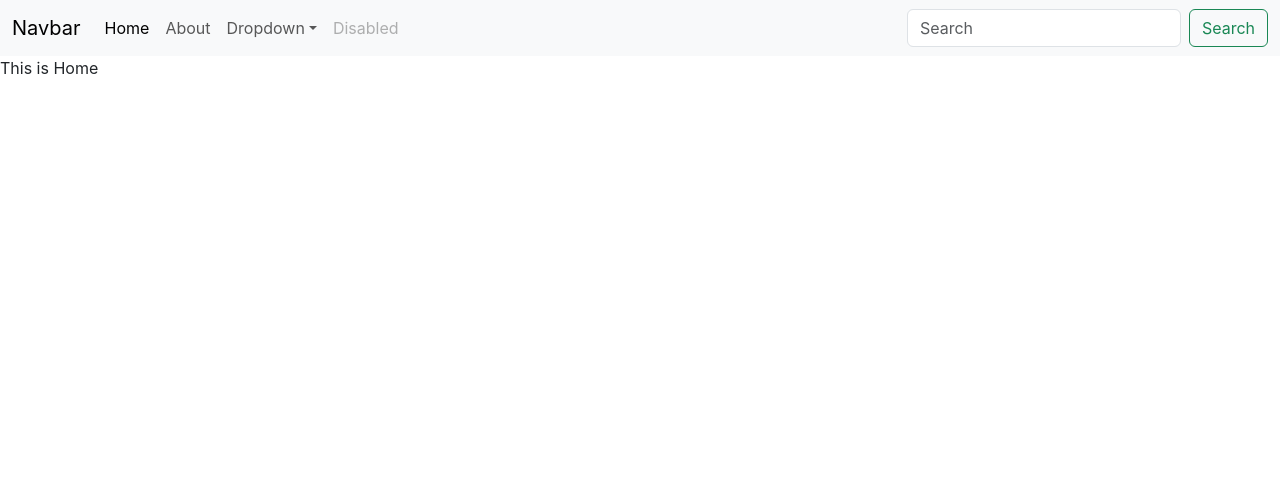
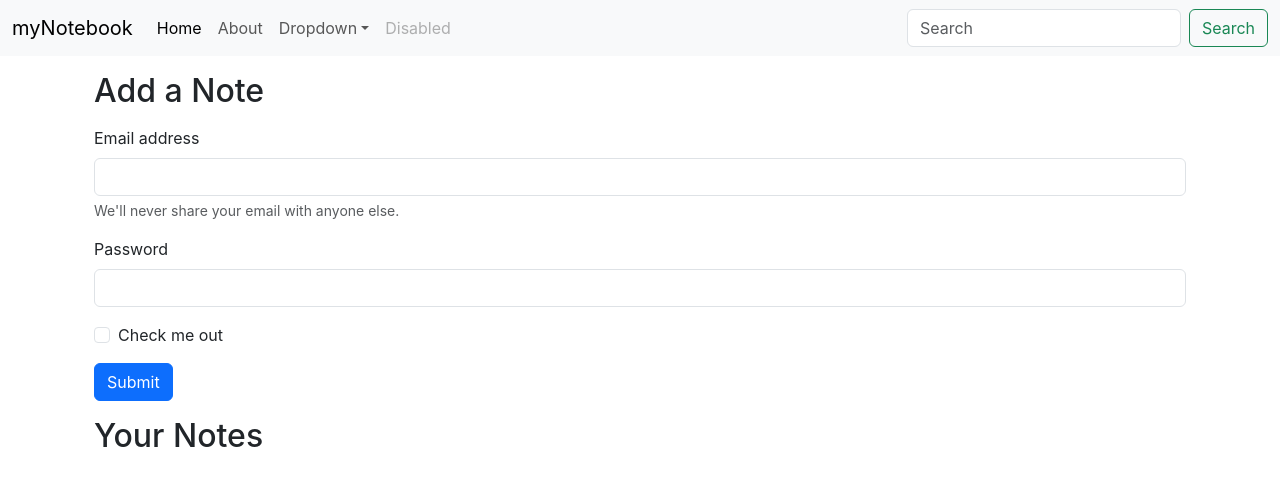
Before and after one commit to Alight-Shivam/My-Notebook, a React (Create React App) app: page / in a window 1280 px wide. Shown: the top 486 px of the page. Built offline with nearby package versions, Linux system fonts and the light colour scheme; the HTML template or start-up script is replaced by a standard one.

Commit message:
project in progress

```diff
--- a/src/App.js
+++ b/src/App.js
@@ -15,13 +15,12 @@
     <NoteState>
      <Router>
     <Navbar />
+    <div className="container">
      <Routes>
      <Route path="/" element={<Home />} />
      <Route path="/about" element={<About />} />
-
-
         </Routes>
-
+      </div>
     </Router>
     </NoteState>
     </>
--- a/src/components/Home.js
+++ b/src/components/Home.js
@@ -3,7 +3,28 @@
 const Home = () => {
   return (
     <div>
-      This is Home
+      <div className="container my-3">
+      <h2>Add a Note</h2>
+      <form className='my-3'>
+  <div class="mb-3">
+    <label for="exampleInputEmail1" class="form-label">Email address</label>
+    <input type="email" class="form-control" id="exampleInputEmail1" aria-describedby="emailHelp"/>
+    <div id="emailHelp" class="form-text">We'll never share your email with anyone else.</div>
+  </div>
+  <div class="mb-3">
+    <label for="exampleInputPassword1" class="form-label">Password</label>
+    <input type="password" class="form-control" id="exampleInputPassword1"/>
+  </div>
+  <div class="mb-3 form-check">
+    <input type="checkbox" class="form-check-input" id="exampleCheck1"/>
+    <label class="form-check-label" for="exampleCheck1">Check me out</label>
+  </div>
+  <button type="submit" class="btn btn-primary">Submit</button>
+</form>
+</div>
+<div className="container my-3">
+  <h2>Your Notes</h2>
+</div>
     </div>
   )
 }
--- a/src/components/Navbar.js
+++ b/src/components/Navbar.js
@@ -5,24 +5,24 @@
 const Navbar = () => {
     let location = useLocation();
     useEffect(() => {
-        console.log(location);
+        console.log(location.pathname);
         }, [location]);
 
   return (
     <div>
       <nav className="navbar navbar-expand-lg bg-body-tertiary">
   <div className="container-fluid">
-    <Link className="navbar-brand" to="/">Navbar</Link>
+    <Link className="navbar-brand" to="/">myNotebook</Link>
     <button className="navbar-toggler" type="button" data-bs-toggle="collapse" data-bs-target="#navbarSupportedContent" aria-controls="navbarSupportedContent" aria-expanded="false" aria-label="Toggle navigation">
       <span className="navbar-toggler-icon"></span>
     </button>
     <div className="collapse navbar-collapse" id="navbarSupportedContent">
       <ul className="navbar-nav me-auto mb-2 mb-lg-0">
         <li className="nav-item">
-          <Link className="nav-link active" aria-current="page" to="/">Home</Link>
+          <Link className={`nav-link ${location.pathname==="/"?"active": ""}`} aria-current="page" to="/">Home</Link>
         </li>
         <li className="nav-item">
-          <Link className="nav-link" to="/about">About</Link>
+          <Link className={`nav-link ${location.pathname==="/about"?"active": ""}`} to="/about">About</Link>
         </li>
         <li className="nav-item dropdown">
           <Link className="nav-link dropdown-toggle" to="/" role="button" data-bs-toggle="dropdown" aria-expanded="false">
```
Also changed, not shown: 1 other file (tests, documents, lock files or other folders).
